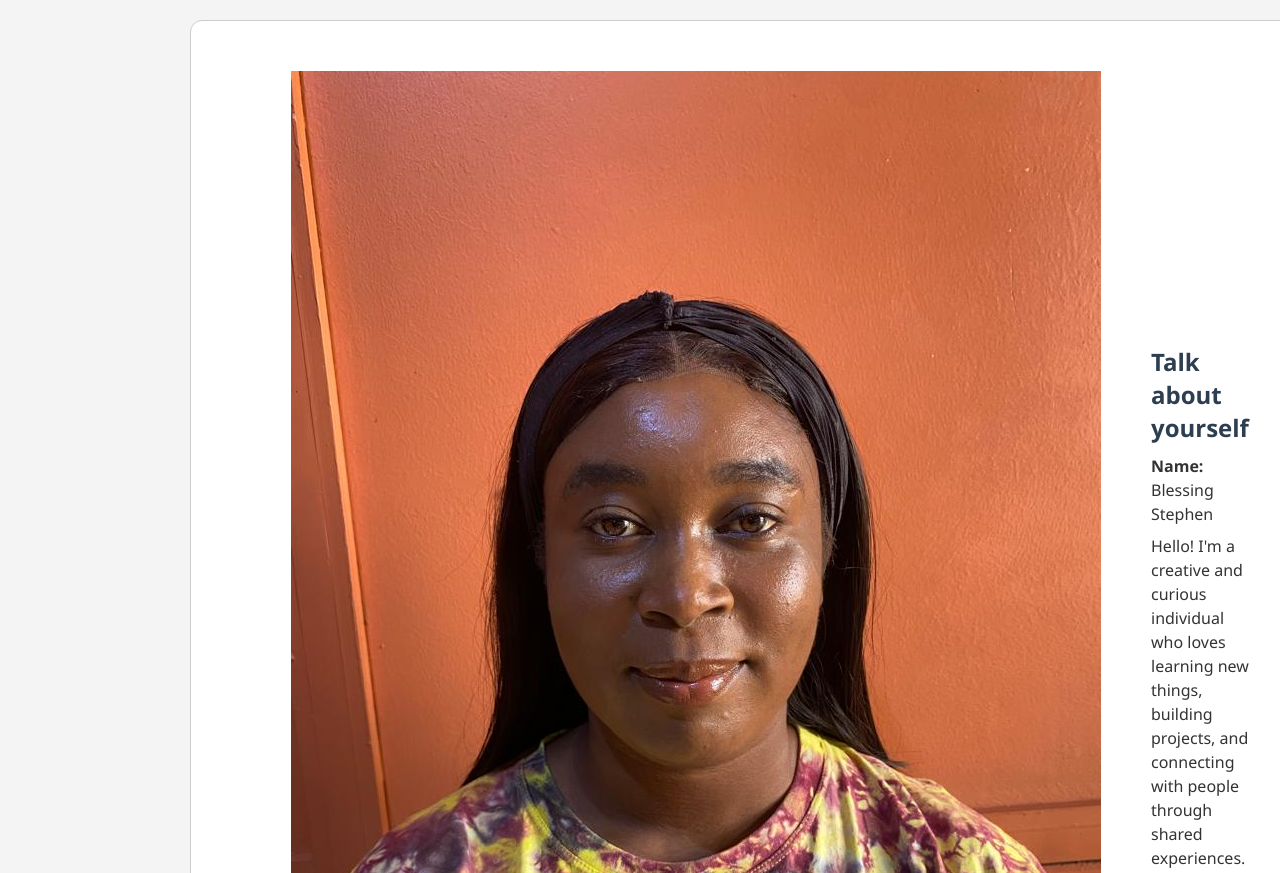
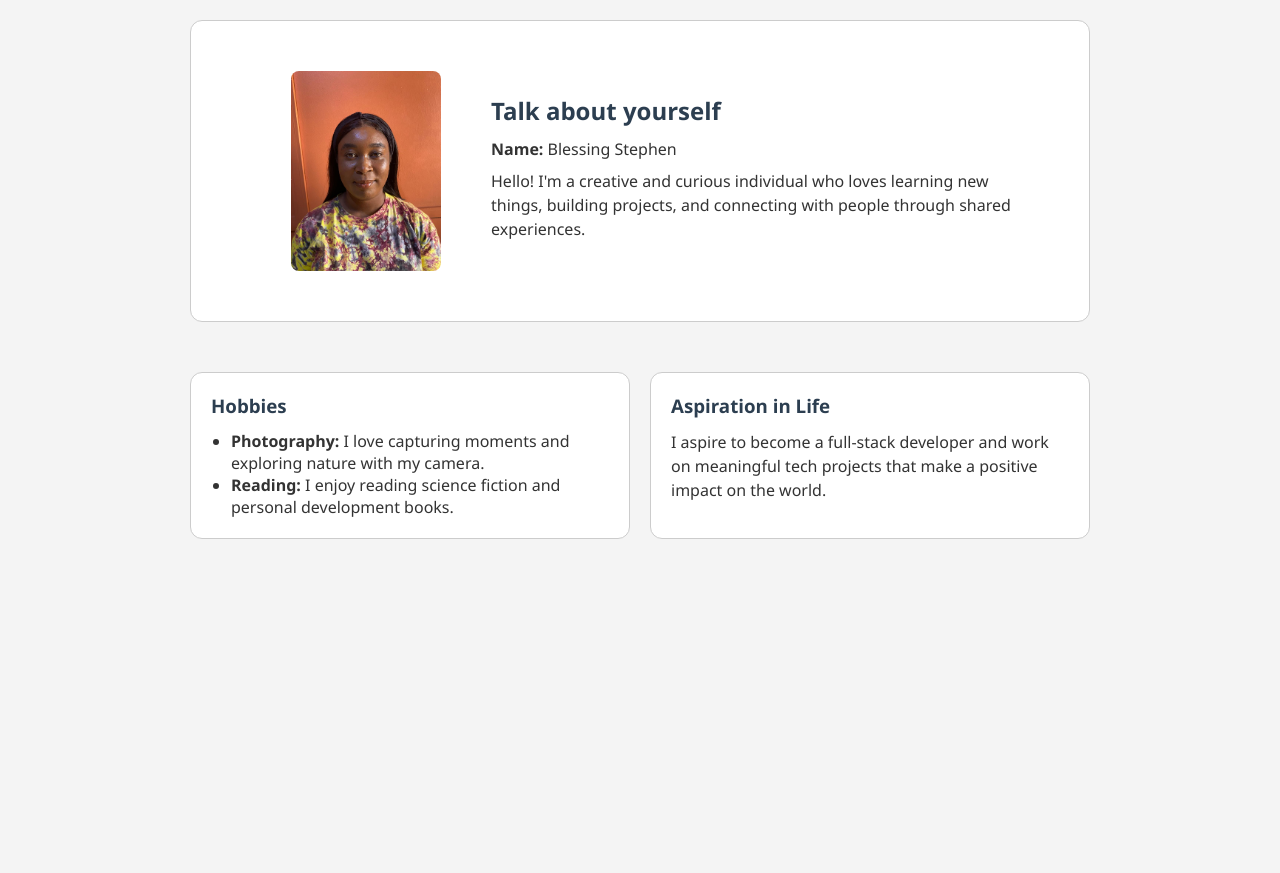
Before and after one commit to QueenB-ENGR/My-Project-About-Me, a plain HTML site: page Index.html in a window 1280 px wide. Shown: the top 873 px of the page. After the commit the page ends 800 px from the top, so only its background shows below. Drawn offline with Linux system fonts and the light colour scheme.

Commit message:
Index.html

```diff
--- a/Index.html
+++ b/Index.html
@@ -12,7 +12,7 @@
     <!-- Top Section -->
     <div class="top-section">
       <div class="Profile-pic"></div>
-       <img src="./My picture.jpeg" alt="Person wearing a colorful tie-dye shirt standing against an orange wall, with a calm and neutral atmosphere" />
+     <img src="./My picture.jpeg" alt="Person wearing a colorful tie-dye shirt standing against an orange wall, with a calm and neutral atmosphere" style="width:150px; height:auto; border-radius:8px;" />
       <div class="intro-text">
         <h2>Talk about yourself</h2>
         <p><strong>Name:</strong> Blessing Stephen</p>
```
